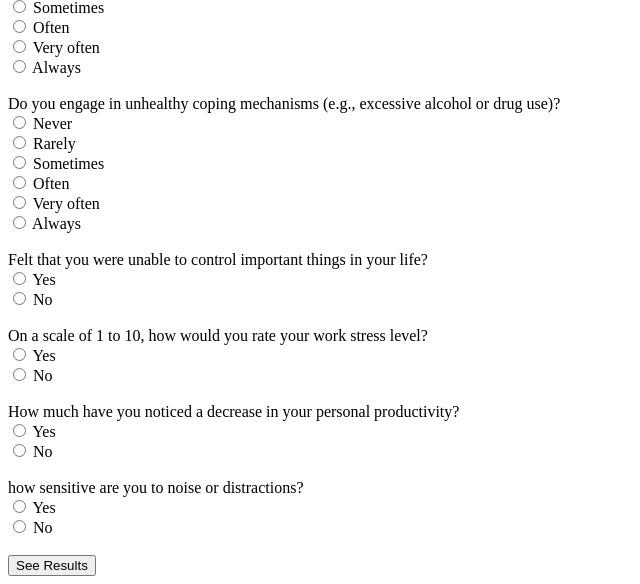
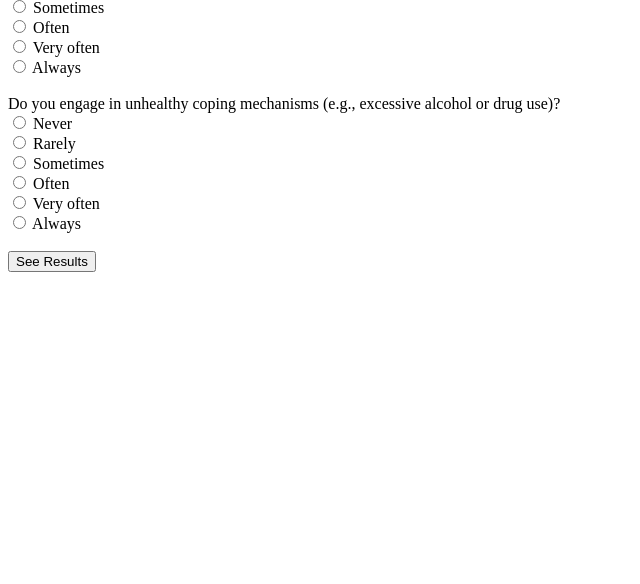
Before and after one commit to rydzze/MentalAssess, a PHP site: page /stress in a window 1280 px wide. Shown: the part 765-1349 px from the top of the page, without its empty margins (0-640 px from the left). After the commit the page ends 1037 px from the top, so only its background shows below. Run offline with PHP 8.4, Linux system fonts and the light colour scheme.

Commit message:
update stress.php

```diff
--- a/templates/stress.php
+++ b/templates/stress.php
@@ -59,22 +59,6 @@
         <input type="radio" name="unhealthy" value="0.8" required> Very often<br>
         <input type="radio" name="unhealthy" value="1.0" required> Always<br><br>
 
-        <label>Felt that you were unable to control important things in your life?</label><br>
-        <input type="radio" name="uncontrolled" value="yes" required> Yes<br>
-        <input type="radio" name="uncontrolled" value="no" required> No<br><br>
-
-        <label>On a scale of 1 to 10, how would you rate your work stress level?</label><br>
-        <input type="radio" name="stressful" value="yes" required> Yes<br>
-        <input type="radio" name="stressful" value="no" required> No<br><br>
-
-        <label>How much have you noticed a decrease in your personal productivity?</label><br>
-        <input type="radio" name="lost_interest" value="yes" required> Yes<br>
-        <input type="radio" name="lost_interest" value="no" required> No<br><br>
-
-        <label>how sensitive are you to noise or distractions?</label><br>
-        <input type="radio" name="sensitive" value="yes" required> Yes<br>
-        <input type="radio" name="sensitive" value="no" required> No<br><br>
-
         <button type="submit">See Results</button>
     </form>
 </body>
```
